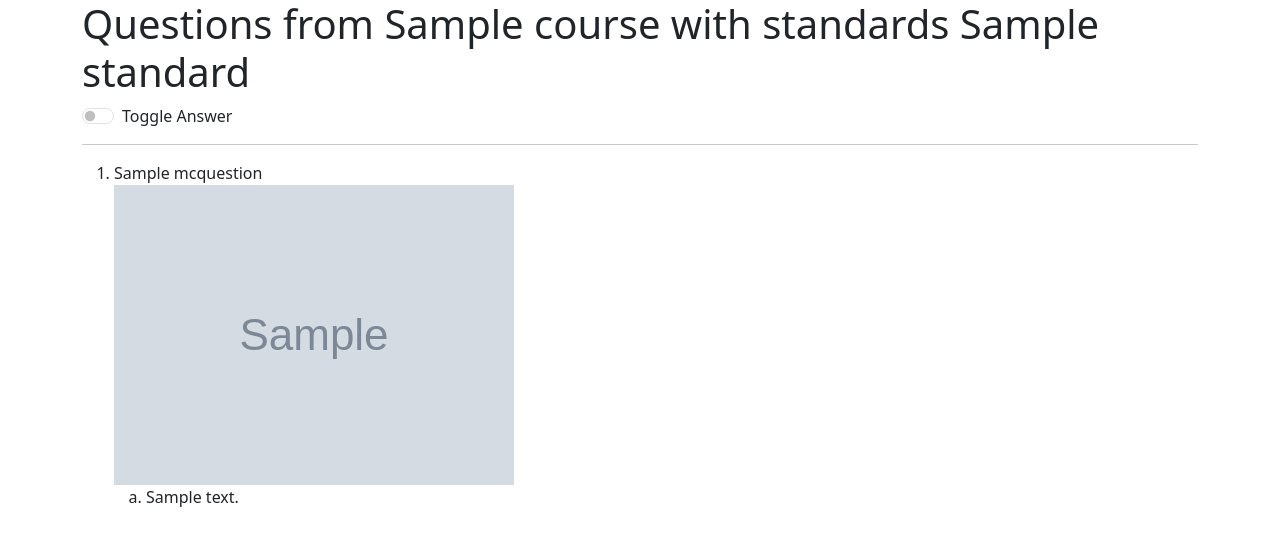
After one commit to boyuan12/Corection, a Django app: page /course/1/view-questions/s/1/ in a window 1280 px wide. The commit adds this page. Shown: the top 546 px of the page. Run offline with Django 4.2, Linux system fonts and the light colour scheme; tables that the repository leaves empty hold one stand-in row (values such as "Sample post"); grey boxes marked "Sample" are stand-in pictures.

Commit message:
added upload image feature

```diff
--- a/dashboard/models.py
+++ b/dashboard/models.py
@@ -11,13 +11,13 @@ class Standard(models.Model):
     short_name = models.CharField(max_length=10)
     long_name = models.TextField(null=True)
 
+class MCOption(models.Model):
+    text = models.TextField()
+    is_correct = models.BooleanField()
+
 class MCQuestion(models.Model):
     course = models.ForeignKey(Course, on_delete=models.CASCADE)
     question = models.TextField()
     image_url = models.URLField(null=True)
     standards = models.ManyToManyField(Standard)
-
-class MCOption(models.Model):
-    mcquestion = models.ForeignKey(MCQuestion, on_delete=models.CASCADE)
-    text = models.TextField()
-    is_correct = models.BooleanField()
+    choices = models.ManyToManyField(MCOption)
--- a/dashboard/templates/dashboard/add-question.html
+++ b/dashboard/templates/dashboard/add-question.html
@@ -15,7 +15,7 @@
     </div>
     <div class="mb-3">
         <label for="formFile" class="form-label">Upload a Supplementary File if applicable</label>
-        <input class="form-control" type="file" id="image">
+        <input class="form-control" type="file" id="image" name="image">
     </div>
     <hr>
     <p>In the boxes below, fill in the choices. Fill it in order and leave the unused blank. Select answer(s) that is (are) correct.</p>
--- a/dashboard/templates/dashboard/course.html
+++ b/dashboard/templates/dashboard/course.html
@@ -8,7 +8,7 @@
 <h1>Course: {{ course.name }}</h1>
 <ul>
     {% for s in standards %}
-        <li>{{ s.short_name }} - {{ s.long_name }}</li>
+        <li><a href="/course/{{ course.id }}/view-questions/s/{{ s.id }}">{{ s.short_name }} - {{ s.long_name }}</a></li>
     {% endfor %}
 </ul>
 {% endblock %}
--- /dev/null
+++ b/dashboard/templates/dashboard/view-questions.html
@@ -0,0 +1,49 @@
+{% extends "authentication/base.html" %}
+
+{% block title %}
+    View Questions
+{% endblock %}
+
+{% block body %}
+<h1>Questions from {{ course.name }} with standards {{ standard.short_name }}</h1>
+<div class="form-check form-switch">
+    <input class="form-check-input" type="checkbox" role="switch" id="toggle">
+    <label class="form-check-label" for="toggle">Toggle Answer</label>
+</div>
+<hr>
+<ol>
+    {% for q in questions %}
+        <li>
+            <div>{{ q.question }}</div>
+            {% if q.image_url %}
+                <img src="{{ q.image_url }}">
+            {% endif %}
+            <ol type="a">
+                {% for c in q.choices.all %}
+                    {% if c.text != "" %}
+                        {% if c.is_correct == True %}
+                            <li class="correct">{{ c.text }}</li>
+                        {% else %}
+                            <li>{{ c.text }}</li>
+                        {% endif %}
+                    {% endif %}
+                {% endfor %}
+            </ol>
+        </li>
+    {% endfor %}
+</ol>
+
+<script>
+    document.getElementById("toggle").onchange = () => {
+        var elements = document.querySelectorAll(".correct");
+        for (var i = 0; i < elements.length; i++) {
+            if (elements[i].style.color == "green") {
+                elements[i].style.color = "black";
+            } else {
+                elements[i].style.color = "green";
+            }
+        }
+    }
+
+</script>
+{% endblock %}
--- a/dashboard/urls.py
+++ b/dashboard/urls.py
@@ -6,5 +6,6 @@ urlpatterns = [
     path("course/<int:course_id>/create-standard/", views.create_standard),
     path("", views.dashboard),
     path("course/<int:course_id>/", views.course),
-    path("course/<int:course_id>/add-question", views.add_question_view)
+    path("course/<int:course_id>/add-question", views.add_question_view),
+    path("course/<int:course_id>/view-questions/s/<int:standard_id>/", views.view_questions_by_standard)
 ]
--- a/dashboard/views.py
+++ b/dashboard/views.py
@@ -1,6 +1,9 @@
 from django.shortcuts import redirect, render
 from .models import MCOption, MCQuestion, Course, Standard
 from django.contrib import messages
+from helpers import upload_image
+import base64
+
 
 # Create your views here.
 def create_course(request):
@@ -47,18 +50,47 @@ def add_question_view(request, course_id):
 
     if request.method == "POST":
 
-        question = MCQuestion.objects.create(course=course, question=request.POST["question"])
+        if len(request.FILES) != 0:
+            print(request.FILES["image"])
+            url = upload_image(base64.b64encode(request.FILES["image"].file.read()).decode('utf-8'))
+            question = MCQuestion.objects.create(course=course, question=request.POST["question"], image_url=url)
+        else:
+            question = MCQuestion.objects.create(course=course, question=request.POST["question"])
+
         for short_name in request.POST.getlist("standard"):
             print(short_name, request.POST["standard"], request.POST)
             question.standards.add(Standard.objects.get(course=course, short_name=short_name))
+            question.save()
+
         for opt in ['a', 'b', 'c', 'd', 'e']:
             if opt in request.POST.getlist("correct"):
-                MCOption.objects.create(mcquestion=question, text=request.POST[f"opt-{opt}-val"], is_correct=True)
+                opt = MCOption.objects.create(text=request.POST[f"opt-{opt}-val"], is_correct=True)
             else:
-                MCOption.objects.create(mcquestion=question, text=request.POST[f"opt-{opt}-val"], is_correct=False)
+                opt = MCOption.objects.create(text=request.POST[f"opt-{opt}-val"], is_correct=False)
+
+            print(opt)
+            question.choices.add(opt)
+            question.save()
+
         messages.add_message(request, messages.SUCCESS, "Question created successfully")
         return redirect(f"/course/{course.id}/add-question")
     else:
         return render(request, "dashboard/add-question.html", {
             "standards": standards
         })
+
+def view_questions_by_standard(request, course_id, standard_id):
+    course = Course.objects.get(id=course_id)
+    standard = Standard.objects.get(id=standard_id)
+    questions = MCQuestion.objects.filter(standards__in=[standard], course=course)
+    print(questions)
+
+    for question in questions:
+        for choice in question.choices.all():
+            print(choice)
+
+    return render(request, "dashboard/view-questions.html", {
+        "questions": questions,
+        "course": course,
+        "standard": standard
+    })
```
Also changed, not shown: helpers.py (added, +9 -0 lines), dashboard/migrations/0004_remove_mcoption_mcquestion_mcquestion_choices.py (added).
